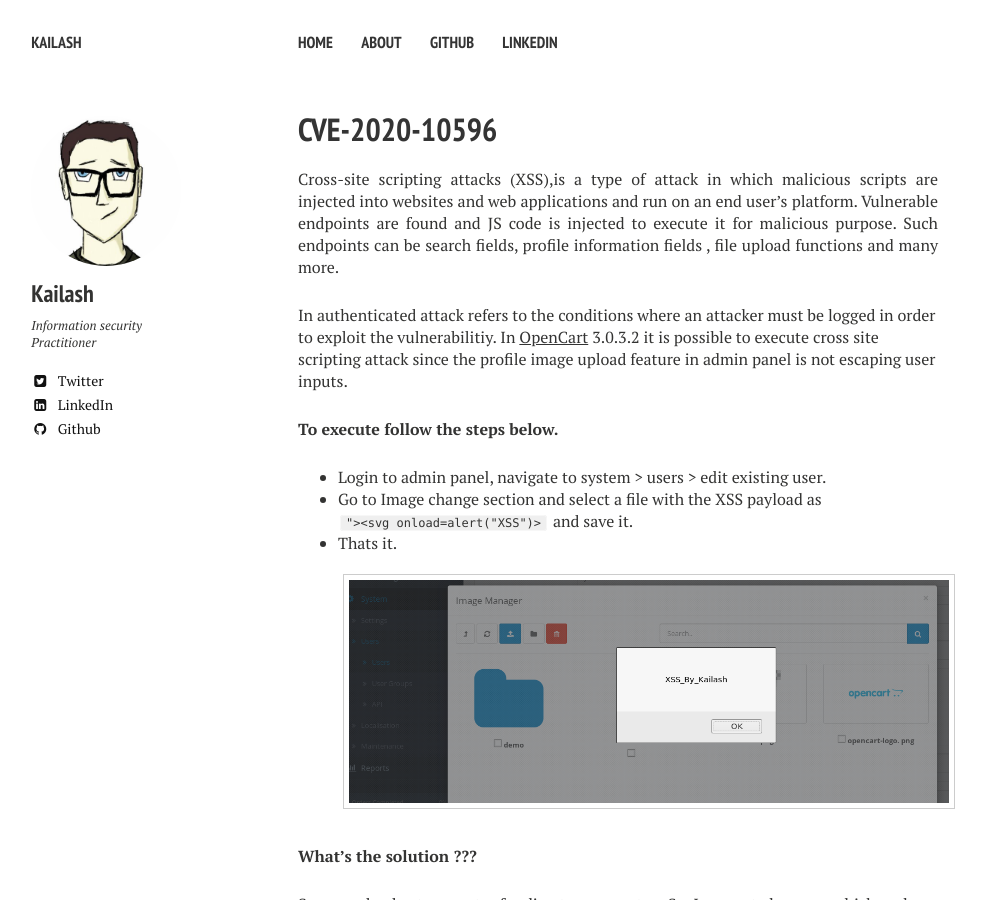
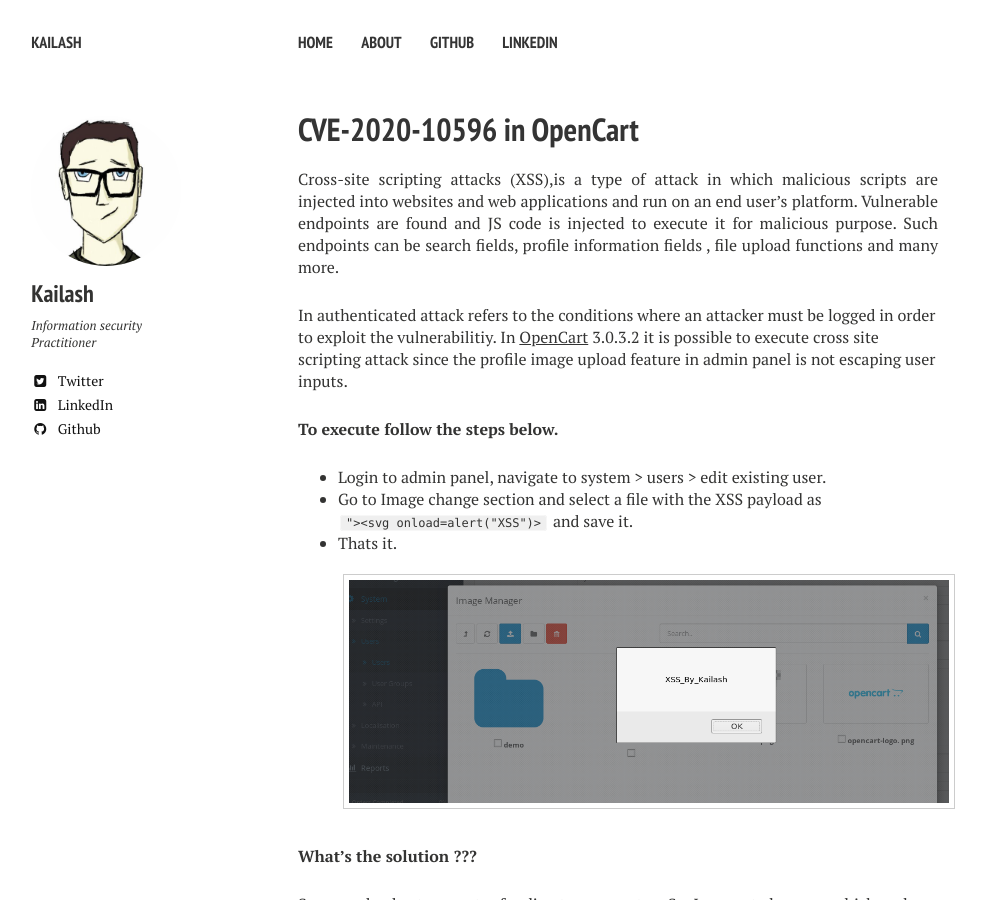
Before and after one commit to corrupted-brain/blog, a Jekyll site: the page built from _posts/2020-05-29-CVE-2020-10596.markdown, in a window 1280 px wide and 900 px high. Shown: the whole window, without its empty margins (22-1008 px from the left). Built offline with Jekyll 4.4.1, drawn with Linux system fonts in a browser that asks for light colours; some of the changed text lies outside the part shown.

Commit message:
minor fixes

```diff
--- a/_config.yml
+++ b/_config.yml
@@ -33,7 +33,7 @@
   bio: "Information security Practitioner"
   google:
     analytics:
-    verify:
+    verify: whSVVZFKmePd_qQsoMiwdrj3NxSmTGw_jsc-70L6TdA
     ad-client:
     ad-slot:
   bing-verify:
--- a/_posts/2020-05-29-CVE-2020-10596.markdown
+++ b/_posts/2020-05-29-CVE-2020-10596.markdown
@@ -1,6 +1,6 @@
 ---
 layout: post
-title:  "CVE-2020-10596"
+title:  "CVE-2020-10596 in OpenCart"
 excerpt: Authenticated Stored Cross Site Scripting (XSS) in OpenCart 3.0.3.2.
 tags: [XSS, cross site scripting, Opencart]
 modified: "2020-05-29"
```
Also changed, not shown: 1 other file.
